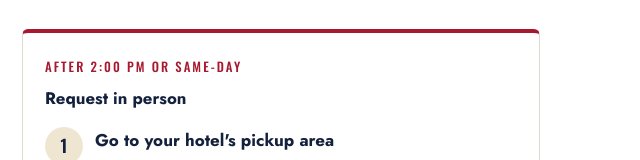
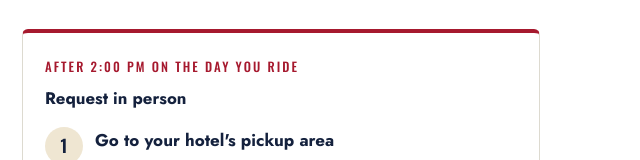
Before and after one commit to warandco/nfrexpress, a plain HTML site: page index.html in a window 1280 px wide. Shown: the part 3518-3678 px from the top of the page, 634-1274 px from the left. Drawn offline with nearby package versions, Linux system fonts and the light colour scheme.

Commit message:
Add files via upload

```diff
--- a/index.html
+++ b/index.html
@@ -438,7 +438,7 @@ function home(){
         <ul class="incl"><li>Your name and mobile number</li><li>Pickup hotel</li><li>Date(s) you're riding</li><li>Approximate departure time</li><li>Number in your party</li><li>Mobility device (wheelchair or scooter)</li><li>Whether you need a return trip</li></ul>
         ${ADA.confirm?`<p class="muted">${ADA.confirm}</p>`:""}
       </div>
-      <div class="note"><span class="eyebrow">After ${ADA.cutoff} or same-day</span><h3 style="margin:6px 0 16px">Request in person</h3>
+      <div class="note"><span class="eyebrow">After ${ADA.cutoff} on the day you ride</span><h3 style="margin:6px 0 16px">Request in person</h3>
       <ol class="steps">
         <li><div><b>Go to your hotel's pickup area</b><span>Use your hotel's page to find the exact spot.</span></div></li>
         <li><div><b>Find the NFR Express Ambassador</b><span>An Ambassador is posted at every pickup during service hours.</span></div></li>
```
